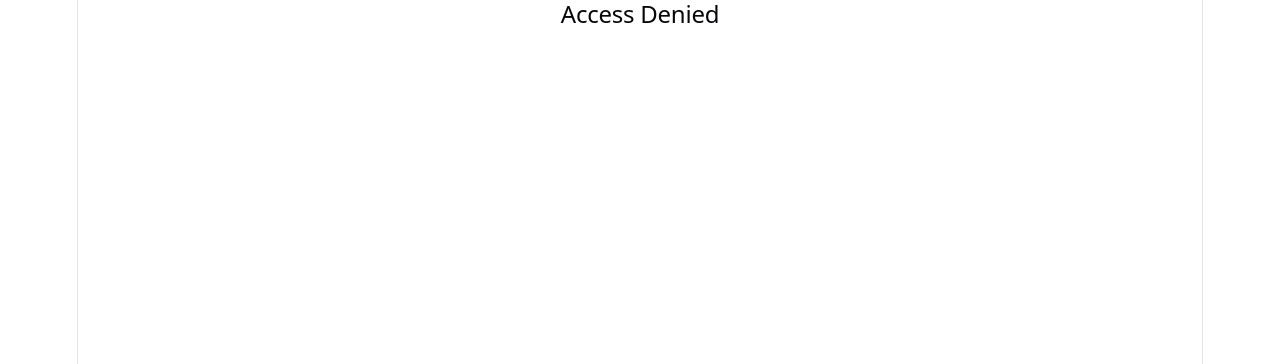
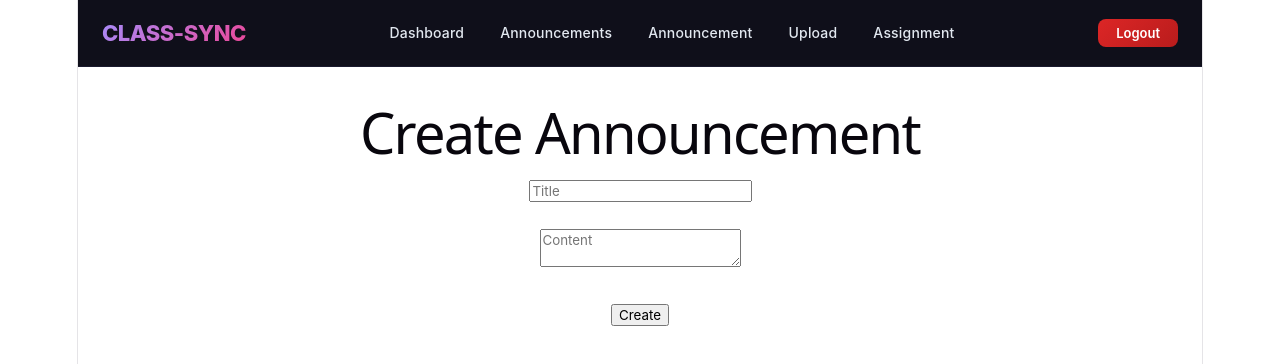
Before and after one commit to abdulsaddiq/classsyncnew, a React app in the folder frontend/: page /create-announcement in a window 1280 px wide. Shown: the top 364 px of the page. Built offline with nearby package versions, Linux system fonts and the light colour scheme; no server answers; the HTML template or start-up script is replaced by a standard one.

Commit message:
Fixed upload issue for users

```diff
--- a/frontend/src/pages/CreateAnnouncement.jsx
+++ b/frontend/src/pages/CreateAnnouncement.jsx
@@ -5,13 +5,6 @@ import Navbar from "../components/Navbar";
 
 function CreateAnnouncement() {
 
-    const user = JSON.parse(
-    localStorage.getItem("user")
-    );
-
-    if (user?.role !== "admin") {
-    return <h2>Access Denied</h2>;
-    }
 
 const [title, setTitle] = useState("");
 const [content, setContent] = useState("");
--- a/frontend/src/pages/CreateSubject.jsx
+++ b/frontend/src/pages/CreateSubject.jsx
@@ -4,15 +4,6 @@ import api from "../services/api";
 import Navbar from "../components/Navbar";
 
 function CreateSubject() {
-
-    const user = JSON.parse(
-    localStorage.getItem("user")
-    );
-
-    if (user?.role !== "admin") {
-    return <h2>Access Denied</h2>;
-    }
-
 
 const [name, setName] = useState("");
 
--- a/frontend/src/pages/UploadFile.jsx
+++ b/frontend/src/pages/UploadFile.jsx
@@ -4,14 +4,6 @@ import api from "../services/api";
 import Navbar from "../components/Navbar";
 
 function UploadFile() {
-
-    const user = JSON.parse(
-    localStorage.getItem("user")
-    );
-
-    if (user?.role !== "admin") {
-    return <h2>Access Denied</h2>;
-    }
 
     const [subjects, setSubjects] =
         useState([]);
```
